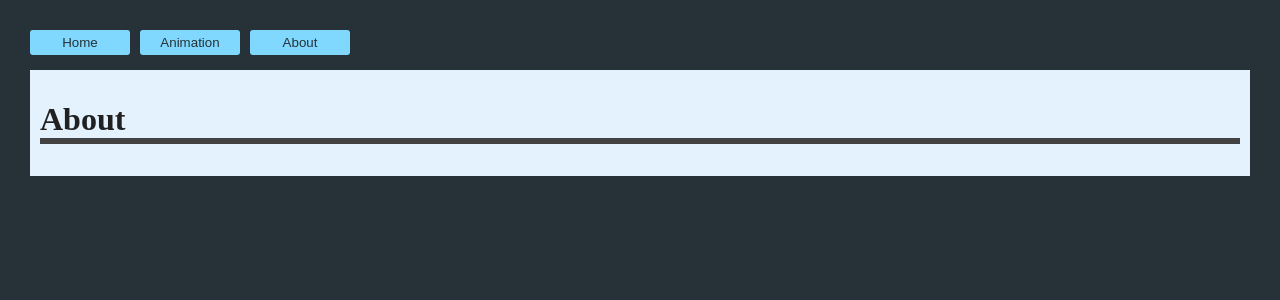
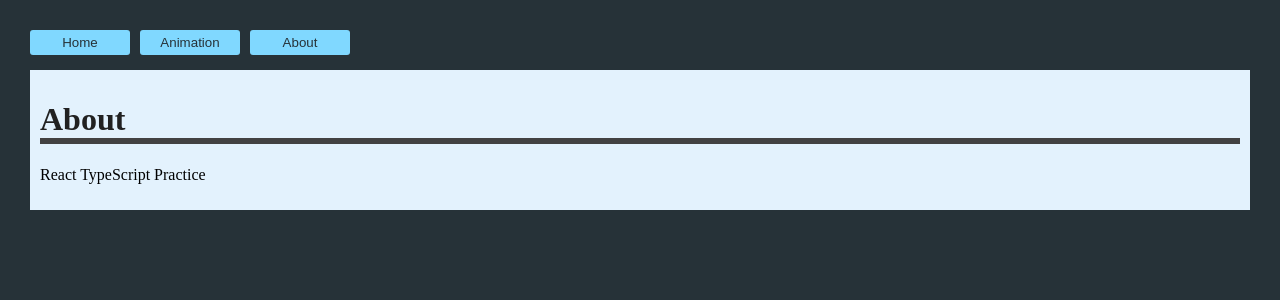
Before and after one commit to fireflower0/react-typescript-practice, a React app: page /about in a window 1280 px wide. Shown: the top 300 px of the page. Built offline with nearby package versions, Linux system fonts and the light colour scheme.

Commit message:
Fixed a about

```diff
--- a/src/components/pages/About.tsx
+++ b/src/components/pages/About.tsx
@@ -12,6 +12,7 @@ const About: React.FC = () => {
   return (
     <FormWrapper>
       <HeadLine.H1>About</HeadLine.H1>
+      <p>React TypeScript Practice</p>
     </FormWrapper>
   );
 };
```
